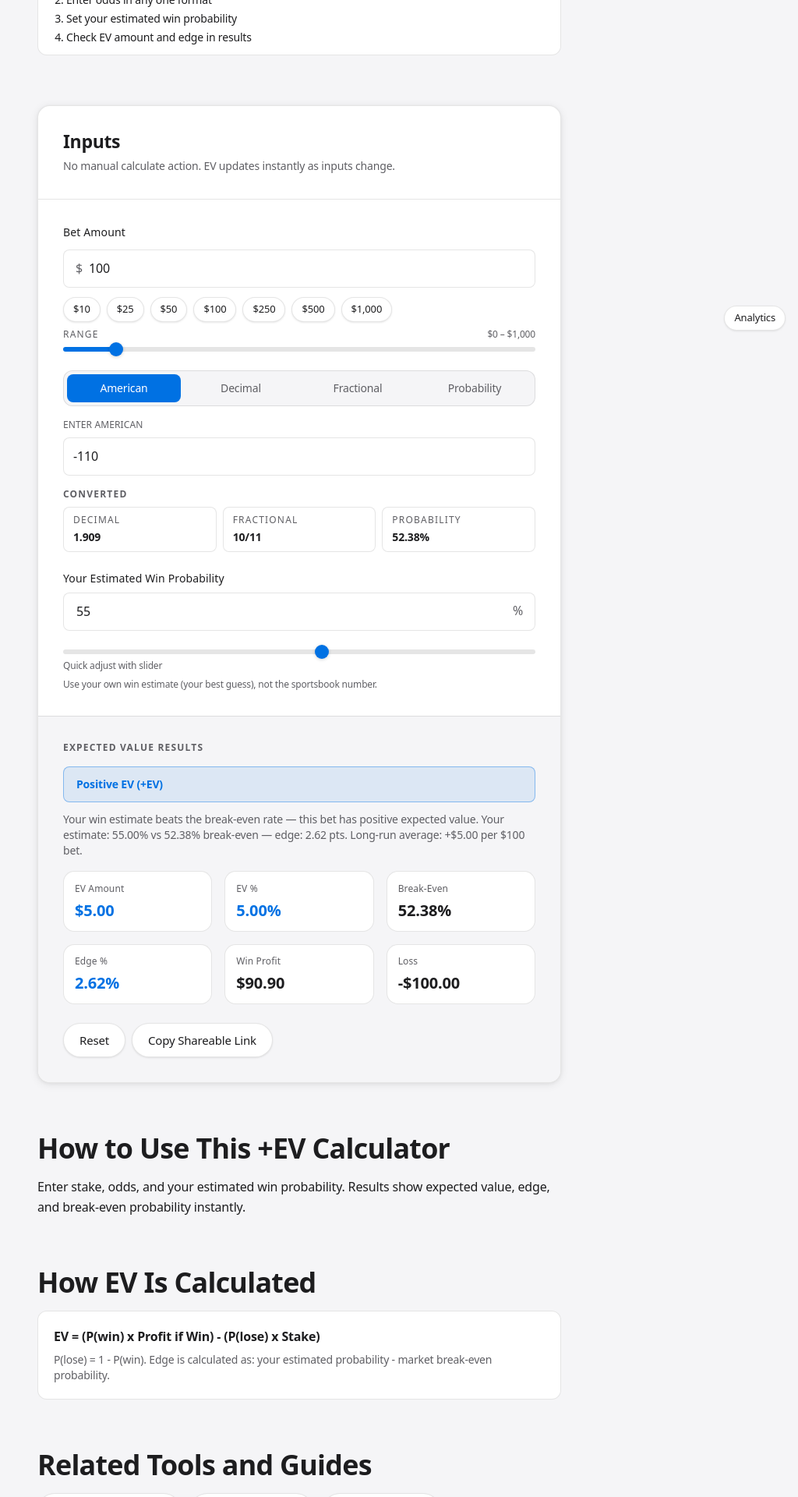
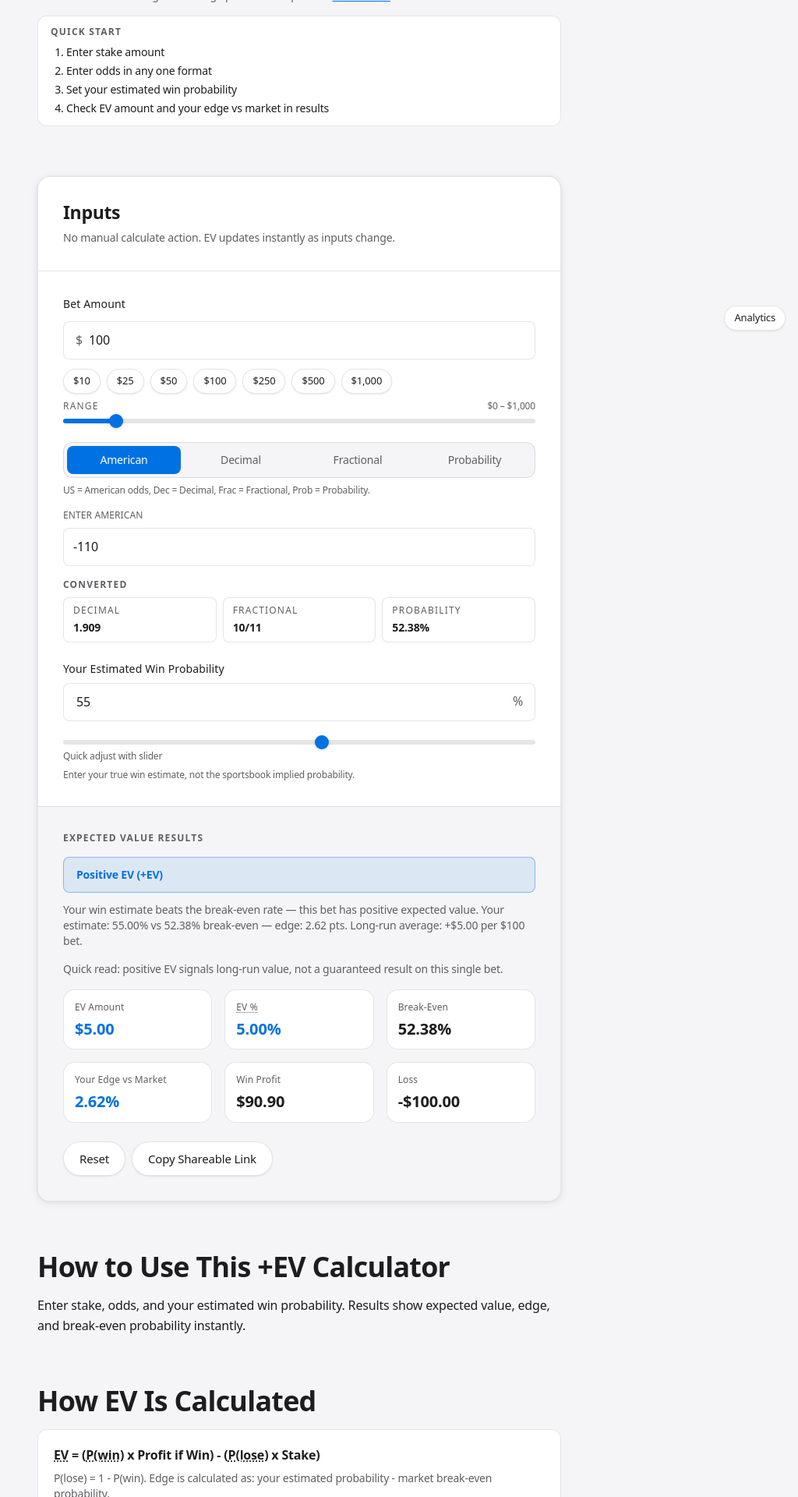
Before and after one commit to osbelmorell/betting-calculator, a Next.js app: page /ev in a window 1280 px wide. Shown: the part 360-2280 px from the top of the page at 78% size, without its empty margins (256-1280 px from the left). Built offline with nearby package versions, Linux system fonts and the light colour scheme.

Commit message:
feat: add AbbreviationHelp component and integrate it into calculators for improved user guidance

```diff
--- /dev/null
+++ b/app/components/AbbreviationHelp.tsx
@@ -0,0 +1,65 @@
+'use client';
+
+import { useId, useRef } from 'react';
+
+type AbbreviationHelpProps = {
+  short: string;
+  expanded: string;
+  className?: string;
+};
+
+export default function AbbreviationHelp({ short, expanded, className }: AbbreviationHelpProps) {
+  const id = useId();
+  const tooltipRef = useRef<HTMLSpanElement>(null);
+  const anchorName = `--abbr-anchor-${id.replace(/[^a-zA-Z0-9_-]/g, '')}`;
+  const tooltipId = `abbr-tooltip-${id.replace(/[^a-zA-Z0-9_-]/g, '')}`;
+
+  const show = () => {
+    if (!tooltipRef.current || tooltipRef.current.matches(':popover-open')) {
+      return;
+    }
+
+    tooltipRef.current.showPopover();
+  };
+
+  const hide = () => {
+    if (!tooltipRef.current || !tooltipRef.current.matches(':popover-open')) {
+      return;
+    }
+
+    tooltipRef.current.hidePopover();
+  };
+
+  return (
+    <span className="abbr-help-wrap">
+      <button
+        type="button"
+        className={`abbr-help${className ? ` ${className}` : ''}`}
+        style={{ ['anchorName' as string]: anchorName }}
+        onMouseEnter={show}
+        onMouseLeave={hide}
+        onFocus={show}
+        onBlur={hide}
+        onKeyDown={(event) => {
+          if (event.key === 'Escape') {
+            hide();
+          }
+        }}
+        aria-describedby={tooltipId}
+        aria-label={short}
+      >
+        <abbr title={expanded}>{short}</abbr>
+      </button>
+      <span
+        id={tooltipId}
+        ref={tooltipRef}
+        role="tooltip"
+        className="abbr-help-tooltip"
+        style={{ ['positionAnchor' as string]: anchorName }}
+        popover="manual"
+      >
+        {expanded}
+      </span>
+    </span>
+  );
+}
--- a/app/components/EvCalculator.tsx
+++ b/app/components/EvCalculator.tsx
@@ -4,6 +4,7 @@ import Link from 'next/link';
 import { useCallback, useEffect, useMemo, useRef, useState } from 'react';
 import { evCalculatorContent } from '../ev/content';
 import type { Locale } from '../i18n';
+import AbbreviationHelp from './AbbreviationHelp';
 import { trackCalculatorEvent } from './analytics';
 import BetAmountSlider from './BetAmountSlider';
 import MoneyDisplay from './MoneyDisplay';
@@ -407,6 +408,14 @@ export default function EvCalculator({ locale = 'en' }: EvCalculatorProps) {
         <div className="space-y-4">
           <h1 id="ev-calculator-title" className="text-hero">{copy.title}</h1>
           <p id="ev-calculator-help" className="text-subtitle max-w-lg">{copy.subtitle}</p>
+          <p className="text-sm text-[var(--text-secondary)]">
+            {locale === 'es'
+              ? '¿Qué es EV? Es la ganancia o pérdida promedio esperada por apuesta a largo plazo.'
+              : 'What is EV? It is the long-run average profit or loss per bet.'}{' '}
+            <Link href={locale === 'es' ? '/es/guides/como-usar-calculadora-ev' : '/guides/how-to-use-ev-calculator'} className="text-[var(--brand)] underline underline-offset-2 hover:opacity-90">
+              {locale === 'es' ? 'Aprende más' : 'Learn more'}
+            </Link>
+          </p>
           <section aria-label={copy.quickStartTitle} className="rounded-xl border border-[var(--border-color)] bg-[var(--surface)] px-4 py-3">
             <p className="text-xs font-semibold uppercase tracking-widest text-[var(--text-secondary)]">{copy.quickStartTitle}</p>
             <ol className="mt-2 list-decimal space-y-1 pl-5 text-sm text-[var(--foreground)]">
@@ -506,6 +515,11 @@ export default function EvCalculator({ locale = 'en' }: EvCalculatorProps) {
                 <p className="mb-4 text-sm text-[var(--text-secondary)]">
                   {statusHint} {statusDataPoints}
                 </p>
+                <p className="mb-4 text-sm text-[var(--text-secondary)]">
+                  {locale === 'es'
+                    ? 'Lectura rápida: EV positivo indica valor a largo plazo, no un resultado garantizado en esta apuesta.'
+                    : 'Quick read: positive EV signals long-run value, not a guaranteed result on this single bet.'}
+                </p>
                 <div className="grid grid-cols-2 gap-4 sm:grid-cols-3">
                   <div className="result-stat">
                     <p className="text-xs leading-tight text-[var(--text-secondary)]">{copy.evAmount}</p>
@@ -514,7 +528,12 @@ export default function EvCalculator({ locale = 'en' }: EvCalculatorProps) {
                     </p>
                   </div>
                   <div className="result-stat">
-                    <p className="text-xs leading-tight text-[var(--text-secondary)]">{copy.evPercent}</p>
+                    <p className="text-xs leading-tight text-[var(--text-secondary)]">
+                      <AbbreviationHelp
+                        short={copy.evPercent}
+                        expanded={locale === 'es' ? 'Porcentaje de valor esperado por cada apuesta.' : 'Expected value percentage for each bet.'}
+                      />
+                    </p>
                     <p className={`mt-2 text-xl font-semibold leading-tight ${outcomeToneClass}`}>{expectedValuePercent.toFixed(2)}%</p>
                   </div>
                   <div className="result-stat">
@@ -592,7 +611,21 @@ export default function EvCalculator({ locale = 'en' }: EvCalculatorProps) {
           <h2 className="text-section-title">{locale === 'es' ? 'Como se calcula' : 'How EV Is Calculated'}</h2>
           <div className="rounded-xl border border-[var(--border-color)] bg-[var(--surface)] p-5">
             <p className="text-base font-semibold text-[var(--foreground)]">
-              EV = (P(win) x Profit if Win) - (P(lose) x Stake)
+              <AbbreviationHelp
+                short="EV"
+                expanded={locale === 'es' ? 'Valor esperado: promedio de ganancia o pérdida por apuesta a largo plazo.' : 'Expected value: average profit or loss per bet over the long run.'}
+              />{' '}
+              = (
+              <AbbreviationHelp
+                short="P(win)"
+                expanded={locale === 'es' ? 'Probabilidad estimada de acertar la apuesta.' : 'Estimated probability that the bet wins.'}
+              />
+              {' x Profit if Win) - ('}
+              <AbbreviationHelp
+                short="P(lose)"
+                expanded={locale === 'es' ? 'Probabilidad estimada de perder la apuesta.' : 'Estimated probability that the bet loses.'}
+              />
+              {' x Stake)'}
             </p>
             <p className="mt-2 text-sm text-[var(--text-secondary)]">
               {locale === 'es'
--- a/app/components/OddsFields.tsx
+++ b/app/components/OddsFields.tsx
@@ -133,6 +133,7 @@ export default function OddsFields({
   return (
     <fieldset className="space-y-4" aria-label={`${contextLabel} ${copy.inputFields}`}>
       {showFormatSelector ? (
+        <div className="space-y-2">
           <div className="rounded-xl border border-[var(--border-color)] bg-[var(--surface-soft)] p-1">
             <div role="tablist" aria-label={`${contextLabel} ${copy.selector}`} className="grid grid-cols-4 gap-1">
               {formatOptions.map((option) => {
@@ -157,6 +158,12 @@ export default function OddsFields({
                 );
               })}
             </div>
+          </div>
+          <p className="text-xs text-[var(--text-secondary)]">
+            {locale === 'es'
+              ? 'US = línea americana, Dec = línea decimal, Frac = línea fraccional, Prob = probabilidad.'
+              : 'US = American odds, Dec = Decimal, Frac = Fractional, Prob = Probability.'}
+          </p>
         </div>
       ) : null}
 
--- a/app/components/ParlayCalculator.tsx
+++ b/app/components/ParlayCalculator.tsx
@@ -24,6 +24,7 @@ import {
 import MoneyDisplay from './MoneyDisplay';
 import OddsFields from './OddsFields';
 import ShareLinkButton from './ShareLinkButton';
+import AbbreviationHelp from './AbbreviationHelp';
 import {
   clampPercent,
   decimalDisplay,
@@ -371,6 +372,12 @@ export default function ParlayCalculator({
           <p id="parlay-calculator-help" className="text-subtitle max-w-lg">
             {copy.subtitle}
           </p>
+          <p className="text-sm text-[var(--text-secondary)]">
+            {locale === 'es' ? '¿Qué es un parlay? Una apuesta con varias piernas donde todas deben acertarse.' : 'What is a parlay? A multi-leg bet where every leg must win.'}{' '}
+            <Link href={locale === 'es' ? '/es/guides/parlay-vs-straight-bets' : '/guides/parlay-vs-straight-bets'} className="text-[var(--brand)] underline underline-offset-2 hover:opacity-90">
+              {locale === 'es' ? 'Aprende más' : 'Learn more'}
+            </Link>
+          </p>
           <section aria-label={copy.quickStartTitle} className="rounded-xl border border-[var(--border-color)] bg-[var(--surface)] px-4 py-3">
             <p className="text-xs font-semibold uppercase tracking-widest text-[var(--text-secondary)]">{copy.quickStartTitle}</p>
             <ol className="mt-2 list-decimal space-y-1 pl-5 text-sm text-[var(--foreground)]">
@@ -455,6 +462,11 @@ export default function ParlayCalculator({
                   })}
                 </div>
               </div>
+              <p className="text-xs text-[var(--text-secondary)]">
+                {locale === 'es'
+                  ? 'US = línea americana, Dec = línea decimal, Frac = línea fraccional, Prob = probabilidad.'
+                  : 'US = American odds, Dec = Decimal, Frac = Fractional, Prob = Probability.'}
+              </p>
             </div>
 
             <div className="flex flex-col gap-4" role="list" aria-label={copy.legListAria}>
@@ -492,6 +504,9 @@ export default function ParlayCalculator({
                         : `${copy.leg} ${index + 1} (Team, market, etc.)`}
                       aria-label={`${copy.label} ${copy.leg.toLowerCase()} ${index + 1}`}
                     />
+                    <p className="text-xs text-[var(--text-secondary)]">
+                      {locale === 'es' ? 'Opcional: usa una nota corta para identificar este pick.' : 'Optional: use a short note to identify this pick.'}
+                    </p>
                   </div>
 
                   <OddsFields
@@ -533,6 +548,11 @@ export default function ParlayCalculator({
               <p className="mb-4 text-xs font-semibold uppercase tracking-widest text-[var(--text-secondary)]">
                 {copy.projectedResults}
               </p>
+              <p className="mb-4 text-sm text-[var(--text-secondary)]">
+                {locale === 'es'
+                  ? 'Regla clave: si falla una pierna, pierde todo el parlay.'
+                  : 'Key rule: if one leg loses, the entire parlay loses.'}
+              </p>
               <div className="grid grid-cols-2 gap-4 sm:grid-cols-4">
                 <div className="result-stat">
                   <p className="text-xs text-[var(--text-secondary)]">{copy.combined}</p>
@@ -556,7 +576,12 @@ export default function ParlayCalculator({
                 </div>
 
                 <div className="result-stat">
-                  <p className="text-xs text-[var(--text-secondary)]">{copy.winPct}</p>
+                  <p className="text-xs text-[var(--text-secondary)]">
+                    <AbbreviationHelp
+                      short={copy.winPct}
+                      expanded={locale === 'es' ? 'Porcentaje de probabilidad implícita de acierto del parlay.' : 'Implied win probability percentage for this parlay.'}
+                    />
+                  </p>
                   <p key={`parlay-winp-${impliedWinningPercentage.toFixed(2)}`} className="calc-value-pop mt-2 truncate text-lg font-semibold">
                     {impliedWinningPercentage.toFixed(2)}%
                   </p>
--- a/app/ev/content.ts
+++ b/app/ev/content.ts
@@ -93,14 +93,14 @@ export const evCalculatorSeo: Record<Locale, { title: string; description: strin
 
 export const evCalculatorContent: Record<Locale, EvCalculatorCopy> = {
   en: {
-    title: '+EV Calculator',
-    subtitle: 'Enter your bet size, market odds, and your best win estimate to quickly see if a bet is worth it.',
+    title: 'Expected Value (EV) Calculator',
+    subtitle: 'New to EV? Enter your bet size, market odds, and your win estimate to see if a bet has long-run value.',
     quickStartTitle: 'Quick start',
     quickStartSteps: [
       'Enter stake amount',
       'Enter odds in any one format',
       'Set your estimated win probability',
-      'Check EV amount and edge in results',
+      'Check EV amount and your edge vs market in results',
     ],
     cardTitle: 'Inputs',
     autoUpdateHint: 'No manual calculate action. EV updates instantly as inputs change.',
@@ -108,12 +108,12 @@ export const evCalculatorContent: Record<Locale, EvCalculatorCopy> = {
     betAmountAria: 'Bet amount in dollars for expected value calculation',
     estimatedProbability: 'Your Estimated Win Probability',
     estimatedProbabilityAria: 'Your estimated probability of winning in percentage',
-    estimatedProbabilityHint: 'Use your own win estimate (your best guess), not the sportsbook number.',
+    estimatedProbabilityHint: 'Enter your true win estimate, not the sportsbook implied probability.',
     results: 'Expected Value Results',
     evAmount: 'EV Amount',
     evPercent: 'EV %',
     breakEven: 'Break-Even',
-    edge: 'Edge %',
+    edge: 'Your Edge vs Market',
     expectedPayout: 'Win Profit',
     expectedLoss: 'Loss',
     statusPositive: 'Positive EV (+EV)',
@@ -137,14 +137,14 @@ export const evCalculatorContent: Record<Locale, EvCalculatorCopy> = {
     faq: evCalculatorSeo.en.faq,
   },
   es: {
-    title: 'Calculadora +EV',
-    subtitle: 'Ingresa tu monto, la cuota del mercado y tu mejor estimación para ver rápido si la apuesta vale la pena.',
+    title: 'Calculadora de Valor Esperado (EV)',
+    subtitle: '¿Nuevo en EV? Ingresa monto, cuota del mercado y tu estimación para saber si hay valor a largo plazo.',
     quickStartTitle: 'Inicio rápido',
     quickStartSteps: [
       'Ingresa el monto apostado',
       'Ingresa la cuota en cualquier formato',
       'Define tu probabilidad estimada de acierto',
-      'Revisa EV y edge en resultados',
+      'Revisa EV y tu ventaja vs mercado en resultados',
     ],
     cardTitle: 'Entradas',
     autoUpdateHint: 'No necesitas calcular manualmente. El EV se actualiza al instante.',
@@ -152,12 +152,12 @@ export const evCalculatorContent: Record<Locale, EvCalculatorCopy> = {
     betAmountAria: 'Monto de apuesta en dolares para calcular valor esperado',
     estimatedProbability: 'Tu Probabilidad Estimada de Acierto',
     estimatedProbabilityAria: 'Tu probabilidad estimada de acierto en porcentaje',
-    estimatedProbabilityHint: 'Usa tu propia estimación de acierto (tu mejor cálculo), no la probabilidad de la casa.',
+    estimatedProbabilityHint: 'Ingresa tu estimación real de acierto, no la probabilidad implícita de la casa.',
     results: 'Resultados de Valor Esperado',
     evAmount: 'Valor Esperado',
     evPercent: 'EV %',
     breakEven: 'Equilibrio',
-    edge: 'Edge %',
+    edge: 'Tu Ventaja vs Mercado',
     expectedPayout: 'Ganancia',
     expectedLoss: 'Perdida',
     statusPositive: 'Valor positivo (+EV)',
--- a/app/globals.css
+++ b/app/globals.css
@@ -325,6 +325,10 @@ label,
   display: inline-block;
 }
 
+.abbr-help-wrap {
+  display: inline-block;
+}
+
 .money-abbr {
   background: none;
   border: none;
@@ -341,8 +345,34 @@ label,
   color: var(--brand);
 }
 
+.abbr-help {
+  background: none;
+  border: none;
+  padding: 0;
+  font: inherit;
+  color: inherit;
+  cursor: help;
+  text-decoration: underline dotted rgba(0, 0, 0, 0.3);
+  text-underline-offset: 2px;
+  transition: color 200ms cubic-bezier(0.4, 0, 0.2, 1);
+}
+
+.abbr-help:hover {
+  color: var(--brand);
+}
+
+.abbr-help:focus-visible {
+  outline: 2px solid var(--brand);
+  outline-offset: 2px;
+  border-radius: 4px;
+}
+
 @media (prefers-color-scheme: dark) {
   .money-abbr {
+    text-decoration-color: rgba(255, 255, 255, 0.3);
+  }
+
+  .abbr-help {
     text-decoration-color: rgba(255, 255, 255, 0.3);
   }
 }
@@ -362,8 +392,30 @@ label,
   pointer-events: none;
 }
 
+.abbr-help-tooltip {
+  inset: auto;
+  position-area: top center;
+  margin: 0 0 12px;
+  padding: 8px 12px;
+  max-width: min(22rem, calc(100vw - 2rem));
+  background: rgba(0, 0, 0, 0.9);
+  color: #ffffff;
+  font-size: 0.75rem;
+  font-weight: 500;
+  border-radius: 6px;
+  line-height: 1.4;
+  white-space: normal;
+  box-shadow: var(--shadow-lg);
+  pointer-events: none;
+}
+
 @media (prefers-color-scheme: dark) {
   .money-tooltip {
+    background: rgba(255, 255, 255, 0.9);
+    color: #000000;
+  }
+
+  .abbr-help-tooltip {
     background: rgba(255, 255, 255, 0.9);
     color: #000000;
   }
```
Also changed, not shown: app/components/BettingCalculator.tsx (+7 -1 lines), app/content/calculatorContent.ts (+8 -8 lines), 1 other file (tests, documents, lock files or other folders). Lines whose indentation alone changed are shown as unchanged.
